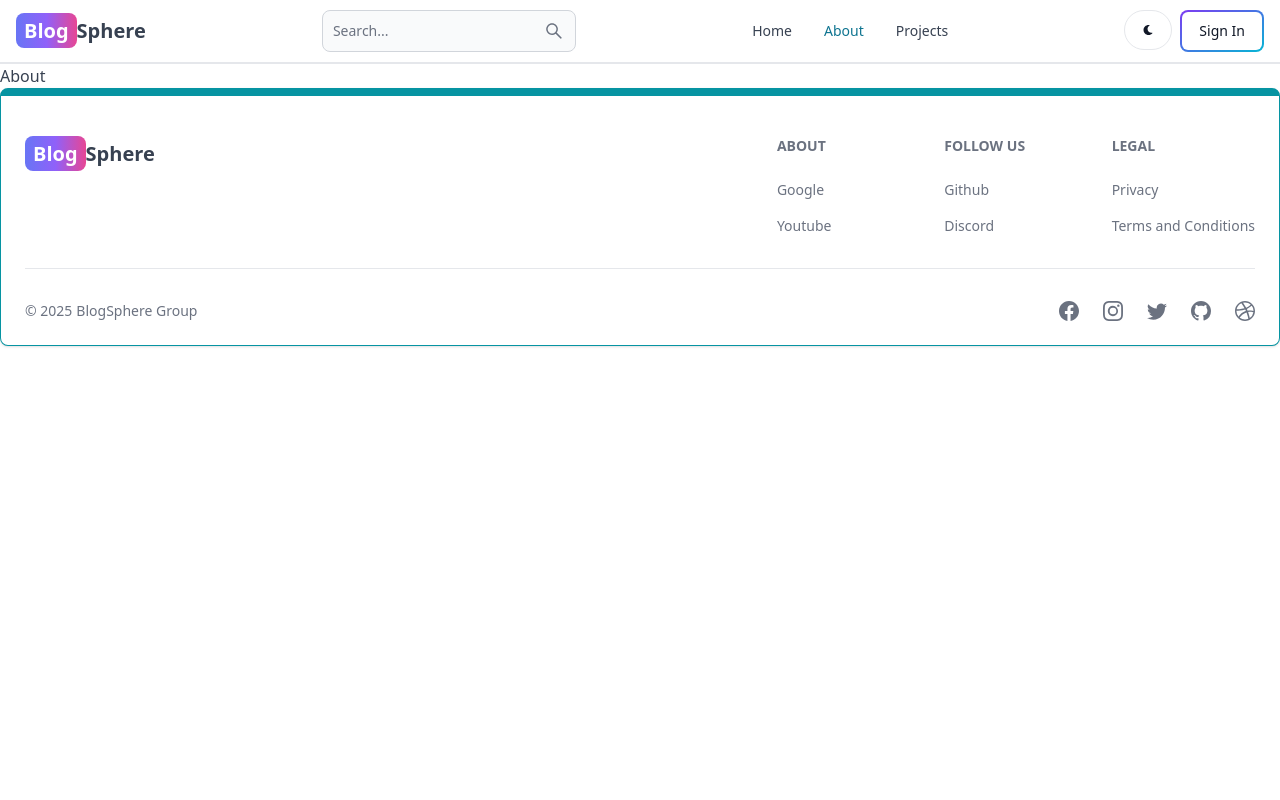
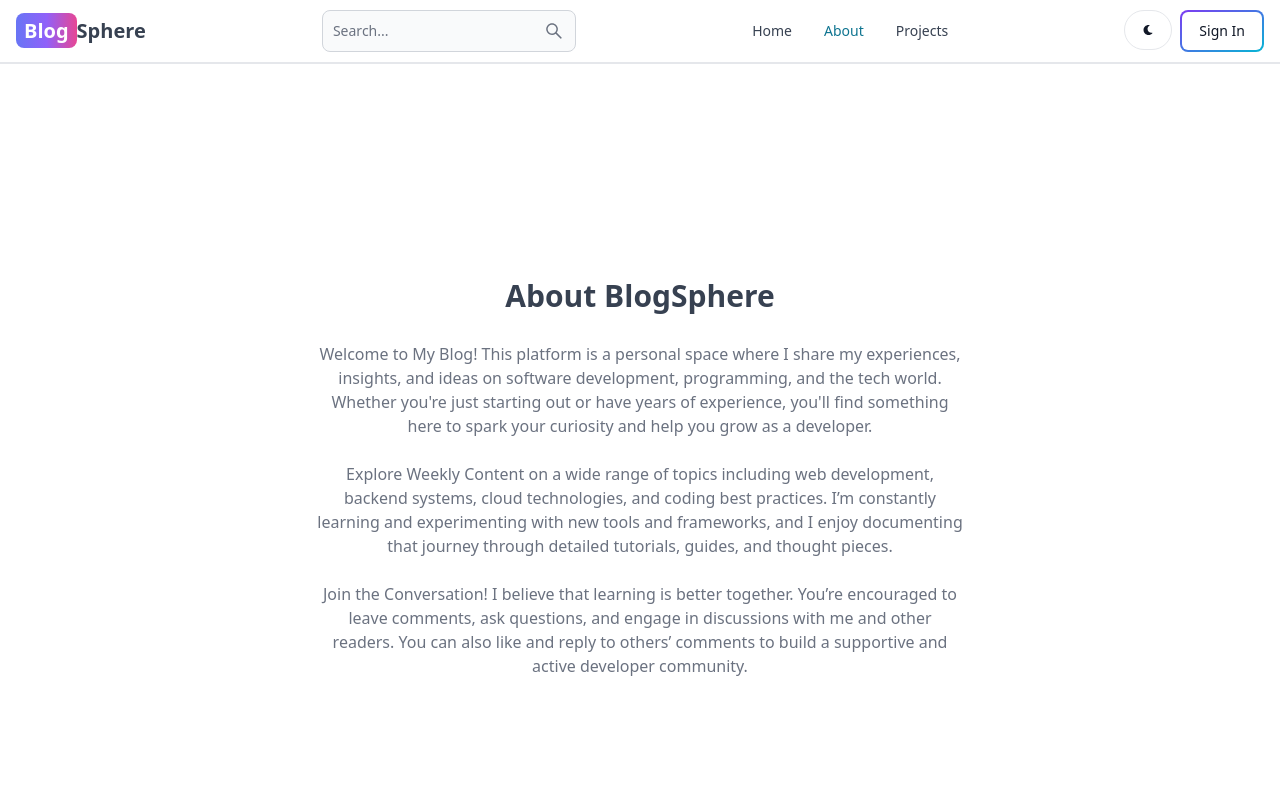
Before and after one commit to Rishabh10001/blogish, a React (Vite) app in the folder client/: page /about in a window 1280 px wide. Shown: the top 800 px of the page. Built offline with nearby package versions, Linux system fonts and the light colour scheme.

Commit message:
changed the sign in

```diff
--- a/client/src/components/Header.jsx
+++ b/client/src/components/Header.jsx
@@ -99,7 +99,7 @@ return (
                 <Dropdown.Item onClick={handleSignout}> Sign Out </Dropdown.Item>
                 </Dropdown>
             ) : (
-                <Link to='/signin'>
+                <Link to='/sign-in'>
                     <Button gradientDuoTone={'purpleToBlue'} outline>
                         Sign In
                     </Button>
--- a/client/src/pages/About.jsx
+++ b/client/src/pages/About.jsx
@@ -1,7 +1,32 @@
-import React from 'react'
+// import CallToAction from '../components/CallToAction';
 
 export default function About() {
   return (
-    <div>About</div>
-  )
+    <div className='min-h-screen flex items-center justify-center'>
+      <div className='max-w-2xl mx-auto p-3 text-center'>
+        <div>
+          <h1 className='text-3xl font font-semibold text-center my-7'>
+            About BlogSphere
+          </h1>
+          <div className='text-md text-gray-500 flex flex-col gap-6'>
+            <p>
+            Welcome to My Blog! This platform is a personal space where I share my experiences, insights, and ideas on software development, programming, and the tech world. Whether you're just starting out or have years of experience, you'll find something here to spark your curiosity and help you grow as a developer.
+            </p>
+
+            <p>
+            Explore Weekly Content on a wide range of topics including web development, backend systems, cloud technologies, and coding best practices. I’m constantly learning and experimenting with new tools and frameworks, and I enjoy documenting that journey through detailed tutorials, guides, and thought pieces.
+            </p>
+
+            <p>
+            Join the Conversation! I believe that learning is better together. You’re encouraged to leave comments, ask questions, and engage in discussions with me and other readers. You can also like and reply to others’ comments to build a supportive and active developer community.
+
+            </p>
+          </div>
+        </div>
+        {/* <div className='mt-10'>
+          <CallToAction />
+        </div> */}
+      </div>
+    </div>
+  );
 }
```
Also changed, not shown: 1 other file (tests, documents, lock files or other folders).
